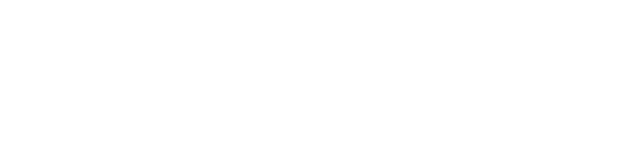
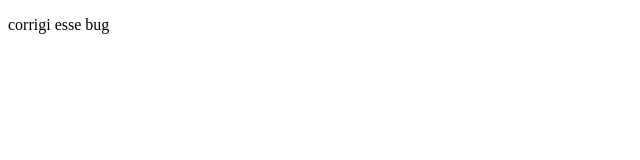
Before and after one commit to Guto2005/PortFolio-II01, a plain HTML site: page index.html in a window 1280 px wide. Shown: the whole page, without its empty margins (0-640 px from the left). Drawn offline with Linux system fonts and the light colour scheme.

Commit message:
corrigido o bug

```diff
--- a/index.html
+++ b/index.html
@@ -8,7 +8,7 @@
 </head>
 <body>
     <header>
-
+        <p>corrigi esse bug</p>
     </header>
     <main>
 
```
